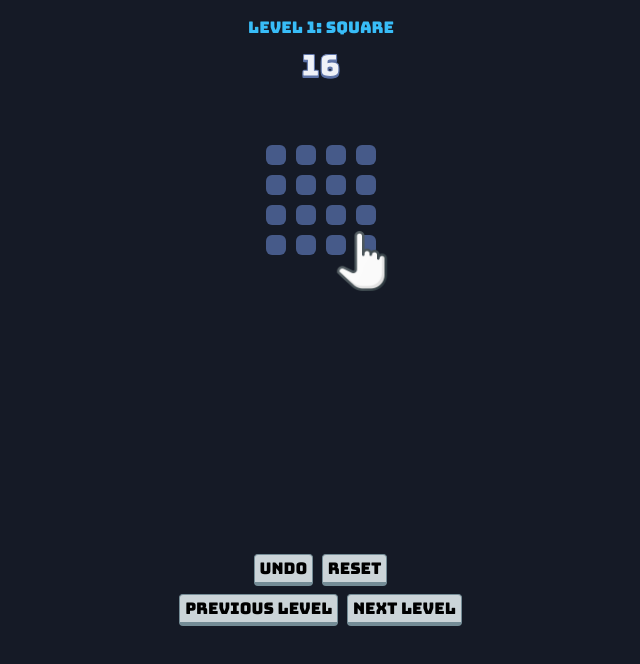
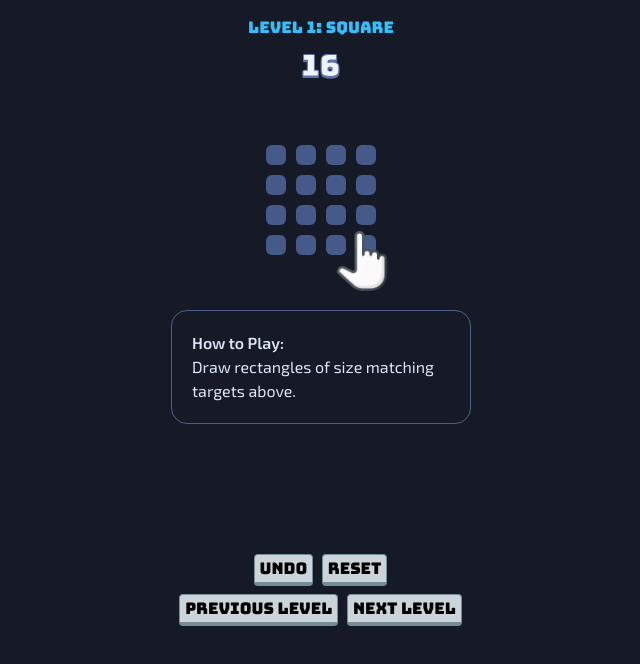
Before and after one commit to macduy/sumbox, a SvelteKit app: page / in a window 1280 px wide. Shown: the top 664 px of the page, without its empty margins (319-959 px from the left). Built offline with nearby package versions, Linux system fonts and the light colour scheme.

Commit message:
Instructions

```diff
--- a/src/Cell.svelte
+++ b/src/Cell.svelte
@@ -48,6 +48,8 @@
 	}
 
 	.box {
+		position: relative;
+		top: 0px;
 		display: flex;
 		justify-content: center;
 		align-items: center;
@@ -59,7 +61,7 @@
 		text-align: center;
 		padding-top: 2px;
 		transition: background-color 0.3s, border-radius 0.1s, border-color 0.2s, transform 0.3s,
-			width 0.2s, height 0.2s;
+			width 0.2s, height 0.2s, top 0.2s, left 0.2s;
 	}
 
 	.off {
@@ -77,6 +79,7 @@
 	}
 
 	.active-no-match {
+		top: -1px;
 		border-radius: 4px;
 		background-color: rgb(223, 26, 26);
 		border-color: darken(rgb(223, 26, 26), 20%);
@@ -87,6 +90,7 @@
 	}
 
 	.active-match {
+		top: -1px;
 		border-radius: 4px;
 		background-color: #39b051;
 		border-color: darken(#39b051, 20%);
@@ -97,7 +101,7 @@
 	}
 
 	.showSize {
-		top: -1px;
+		top: -3px;
 		border-radius: 8px;
 		width: 28px;
 		height: 29px;
--- a/src/Tutorial.svelte
+++ b/src/Tutorial.svelte
@@ -2,11 +2,33 @@
 	import hand from '$lib/images/hand.png';
 </script>
 
-<div class="tutorial">
-	<img alt="hand" src={hand} />
+<div class="outer">
+	<div class="tutorial">
+		<img alt="hand" src={hand} />
+	</div>
+	<div class="text font-exo2 text-white">
+		<b>How to Play:</b> <br />Draw rectangles of size matching targets above.
+	</div>
 </div>
 
-<style>
+<style lang="less">
+	@import './shared.less';
+
+	.text {
+		font-family: 'Exo 2', sans-serif;
+		color: saturate(lighten(@bg-color, 80%), 40%);
+		width: 300px;
+		margin: auto;
+		position: relative;
+		top: 200px;
+		border: 1px solid lighten(@bg-color, 30%);
+		padding: 20px;
+		border-radius: 16px;
+	}
+	.outer {
+		position: absolute;
+		width: 100%;
+	}
 	.tutorial {
 		width: 60px;
 		height: 60px;
--- a/src/main.css
+++ b/src/main.css
@@ -1,4 +1,5 @@
 @import url("https://fonts.googleapis.com/css2?family=Bungee&display=swap");
+@import url('https://fonts.googleapis.com/css2?family=Exo+2:wght@400;600&display=swap');
 
 @tailwind base;
 @tailwind components;
--- a/tailwind.config.cjs
+++ b/tailwind.config.cjs
@@ -4,7 +4,7 @@ export default {
   theme: {
     extend: {
       fontFamily: {
-        'game': ["Bungee", "sans-serif"]
+        'game': ["Bungee", "sans-serif"],
       }
     },
   },
```
